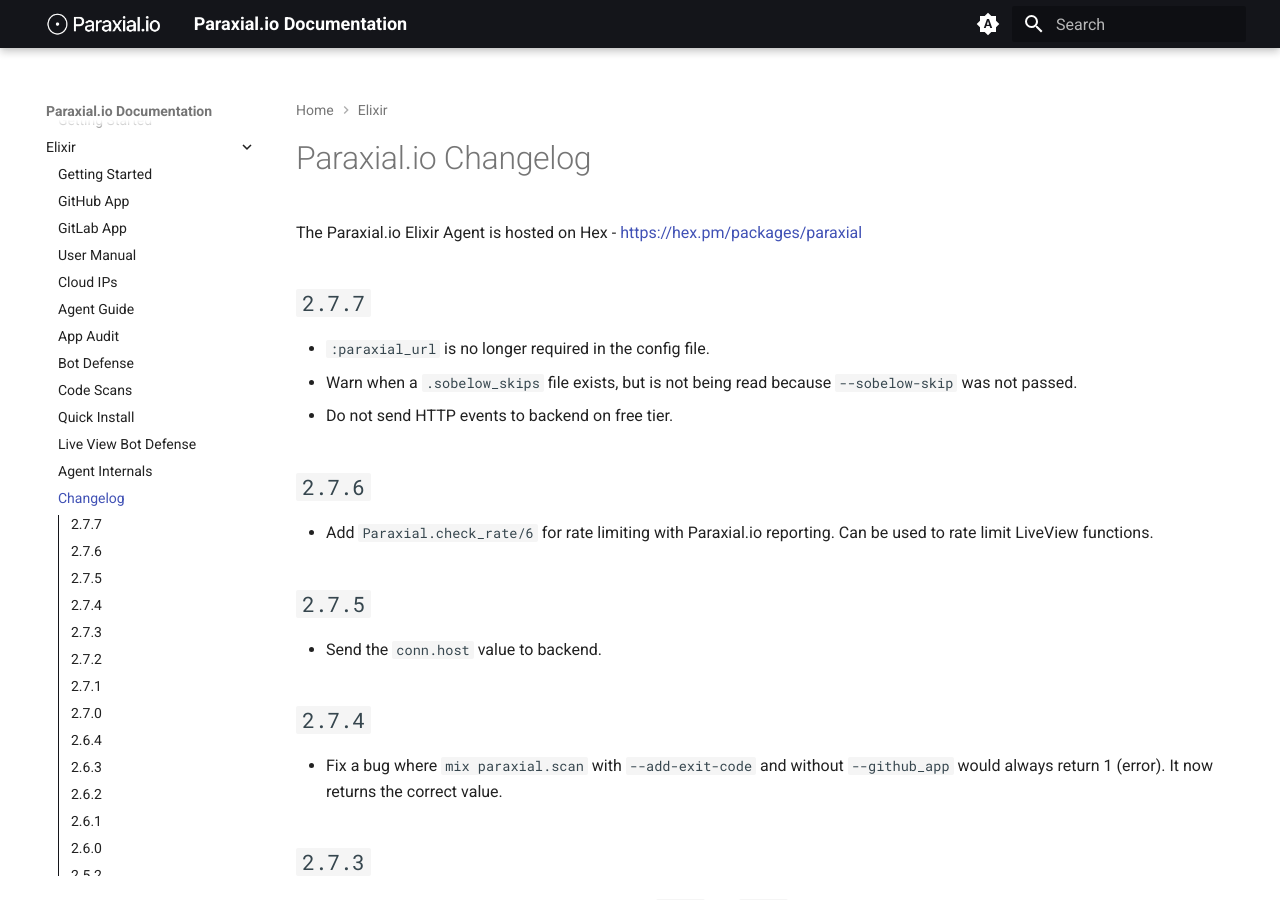
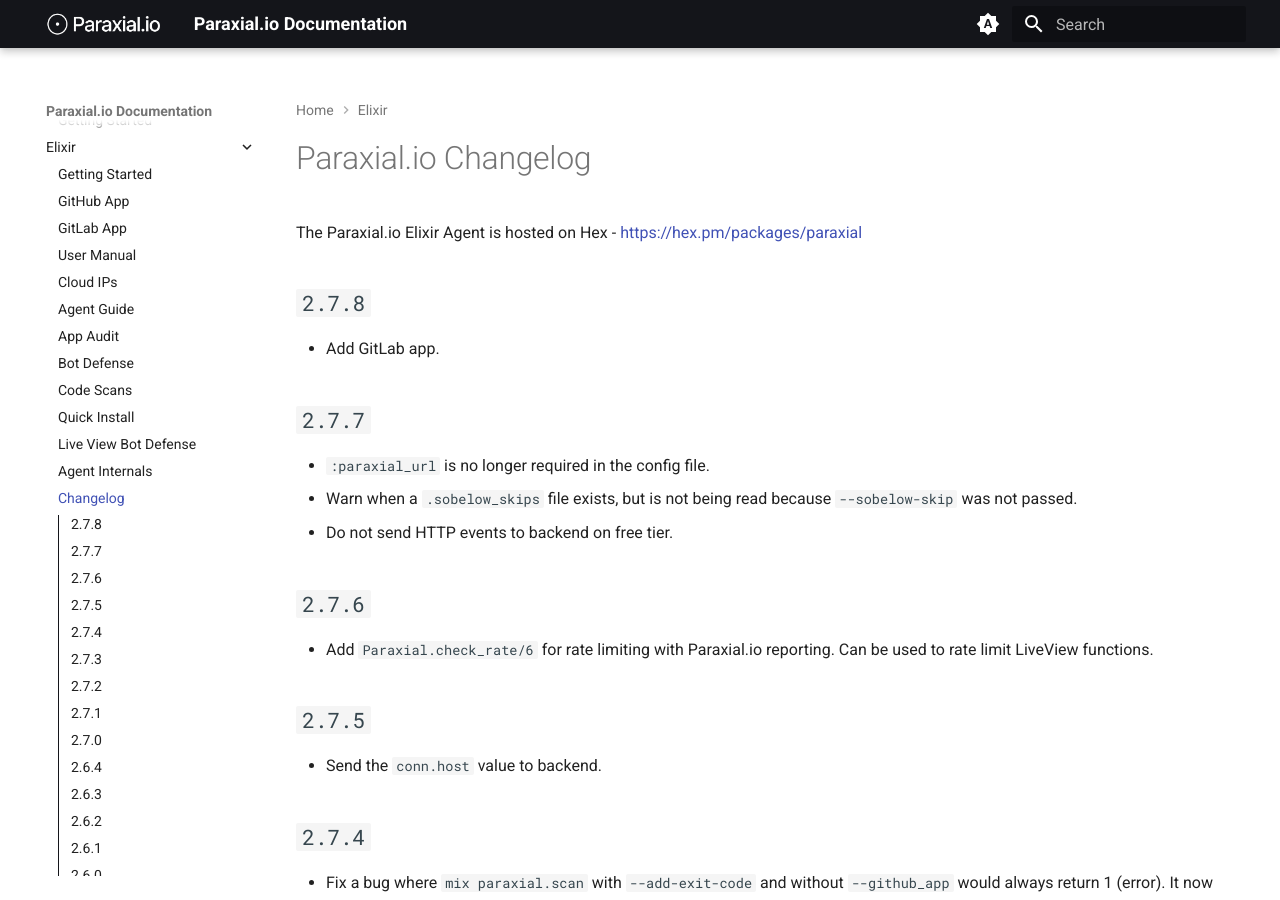
Before and after one commit to paraxialio/documentation, an MkDocs documentation site: the page built from docs/elixir/CHANGELOG.md, in a window 1280 px wide and 900 px high. Built offline with MkDocs 1.6.1 and Material for MkDocs 9.7.7, drawn with Linux system fonts in a browser that asks for light colours.

Commit message:
changelog 2.7.8

```diff
--- a/docs/elixir/CHANGELOG.md
+++ b/docs/elixir/CHANGELOG.md
@@ -1,6 +1,9 @@
 # Paraxial.io Changelog
 
 The Paraxial.io Elixir Agent is hosted on Hex - [https://hex.pm/packages/paraxial](https://hex.pm/packages/paraxial)
+
+## `2.7.8`
+- Add GitLab app.
 
 ## `2.7.7`
 - `:paraxial_url` is no longer required in the config file.
```
